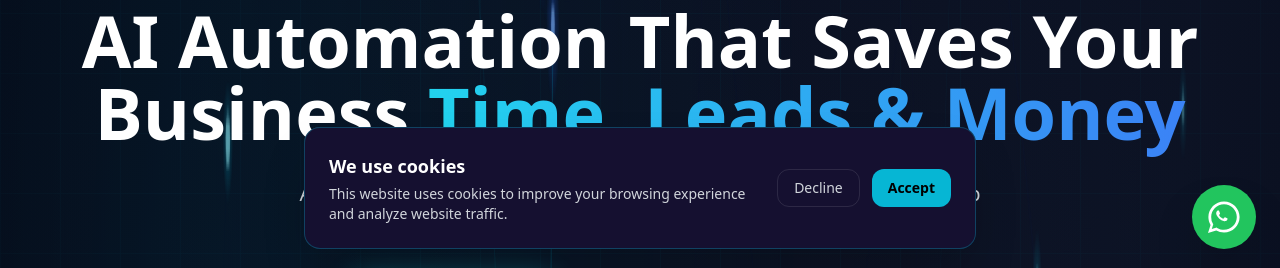
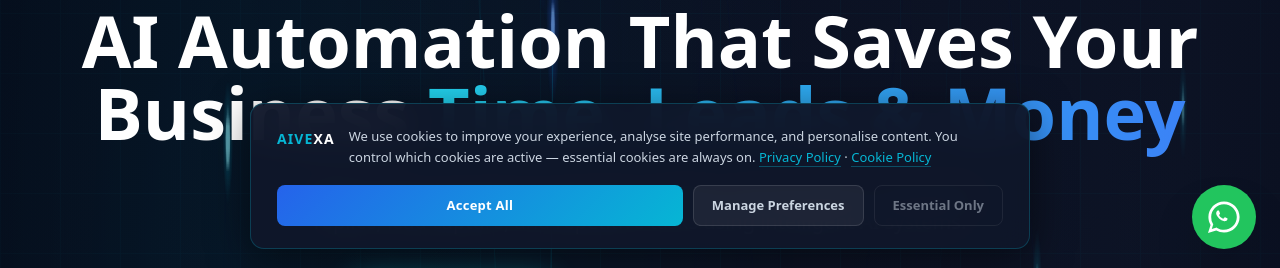
Before and after one commit to devanbarnard70-bot/aivexa-website, a React (Vite) app: page / in a window 1280 px wide. Shown: the part 527-795 px from the top of the page. Built offline with nearby package versions, Linux system fonts and the light colour scheme.

Commit message:
updated cookie consent

```diff
--- a/src/App.jsx
+++ b/src/App.jsx
@@ -1,18 +1,10 @@
 import { useState, useEffect } from "react";
 import { motion, AnimatePresence } from "framer-motion";
 import HeroBackground from "./HeroBackground";
-
+import CookieConsent from "./CookieConsent";
 export default function App() {
   const [selectedImage, setSelectedImage] = useState("");
-  const [showCookieBanner, setShowCookieBanner] = useState(false);
-  const [menuOpen, setMenuOpen] = useState(false); // ✅ MOBILE MENU STATE
-
-  useEffect(() => {
-    const cookieConsent = localStorage.getItem("cookie_consent");
-    if (!cookieConsent) {
-      setShowCookieBanner(true);
-    }
-  }, []);
+    const [menuOpen, setMenuOpen] = useState(false); // ✅ MOBILE MENU STATE
 
   // ✅ CLOSE MENU ON RESIZE TO DESKTOP
   useEffect(() => {
@@ -627,22 +619,8 @@ export default function App() {
           <img src={selectedImage} alt="Expanded Demo" className="max-w-full max-h-full rounded-2xl" />
         </div>
       )}
+<CookieConsent />
+          </div>
 
-      {/* ── COOKIE CONSENT ── */}
-      {showCookieBanner && (
-        <div className="fixed bottom-4 md:bottom-6 left-1/2 transform -translate-x-1/2 z-50 w-[95%] max-w-2xl bg-[#151030] border border-cyan-500/30 shadow-2xl rounded-2xl p-4 md:p-6 backdrop-blur-lg">
-          <div className="flex flex-col md:flex-row items-start md:items-center justify-between gap-3 md:gap-4">
-            <div>
-              <h3 className="text-white text-base md:text-lg font-semibold">We use cookies</h3>
-              <p className="text-gray-300 text-xs md:text-sm mt-1">This website uses cookies to improve your browsing experience and analyze website traffic.</p>
-            </div>
-            <div className="flex gap-2 md:gap-3 w-full md:w-auto">
-              <button onClick={declineCookies} className="flex-1 md:flex-none px-3 md:px-4 py-2 rounded-xl border border-white/10 text-gray-300 hover:bg-white/10 transition text-sm">Decline</button>
-              <button onClick={acceptCookies} className="flex-1 md:flex-none px-3 md:px-4 py-2 rounded-xl bg-cyan-500 hover:bg-cyan-400 text-black font-semibold transition text-sm">Accept</button>
-            </div>
-          </div>
-        </div>
-      )}
-    </div>
   );
 }
--- /dev/null
+++ b/src/CookieConsent.jsx
@@ -0,0 +1,272 @@
+import { useState, useEffect } from "react";
+
+const STORAGE_KEY = "aivexa_consent_v1";
+
+const styles = {
+  overlay: {
+    position: "fixed",
+    bottom: "24px",
+    left: "50%",
+    transform: "translateX(-50%)",
+    width: "min(780px, calc(100vw - 32px))",
+    background: "rgba(15,23,42,0.95)",
+    border: "1px solid rgba(6,182,212,0.25)",
+    borderRadius: "14px",
+    boxShadow: "0 8px 40px rgba(0,0,0,0.5)",
+    backdropFilter: "blur(18px)",
+    WebkitBackdropFilter: "blur(18px)",
+    padding: "22px 26px",
+    zIndex: 99999,
+    animation: "aivexaSlideUp 0.4s cubic-bezier(0.16,1,0.3,1) forwards",
+  },
+  topRow: {
+    display: "flex",
+    alignItems: "flex-start",
+    gap: "14px",
+    marginBottom: "16px",
+  },
+  logo: {
+    fontSize: "14px",
+    fontWeight: 800,
+    letterSpacing: "0.08em",
+    color: "#06B6D4",
+    whiteSpace: "nowrap",
+    paddingTop: "2px",
+    flexShrink: 0,
+  },
+  logoWhite: { color: "#FFFFFF" },
+  text: {
+    fontSize: "13px",
+    lineHeight: "1.65",
+    color: "#CBD5E1",
+  },
+  link: {
+    color: "#06B6D4",
+    textDecoration: "none",
+    borderBottom: "1px solid rgba(6,182,212,0.35)",
+  },
+  toggleGrid: {
+    display: "grid",
+    gridTemplateColumns: "repeat(auto-fit, minmax(155px, 1fr))",
+    gap: "10px",
+    marginBottom: "18px",
+    marginTop: "14px",
+  },
+  toggleItem: {
+    background: "rgba(255,255,255,0.04)",
+    border: "1px solid rgba(255,255,255,0.08)",
+    borderRadius: "10px",
+    padding: "11px 13px",
+    display: "flex",
+    alignItems: "center",
+    justifyContent: "space-between",
+    gap: "10px",
+  },
+  toggleLabel: { display: "flex", flexDirection: "column", gap: "2px" },
+  toggleTitle: { fontSize: "12.5px", fontWeight: 600, color: "#FFFFFF" },
+  toggleSub: { fontSize: "11px", color: "#94A3B8" },
+  actions: { display: "flex", gap: "10px", flexWrap: "wrap" },
+  btnAccept: {
+    flex: 1,
+    padding: "10px 20px",
+    borderRadius: "8px",
+    fontSize: "13px",
+    fontWeight: 600,
+    cursor: "pointer",
+    border: "none",
+    background: "linear-gradient(135deg, #2563EB, #06B6D4)",
+    color: "#FFFFFF",
+    letterSpacing: "0.02em",
+    transition: "opacity 0.2s",
+  },
+  btnManage: {
+    padding: "10px 18px",
+    borderRadius: "8px",
+    fontSize: "13px",
+    fontWeight: 600,
+    cursor: "pointer",
+    background: "rgba(255,255,255,0.06)",
+    color: "#CBD5E1",
+    border: "1px solid rgba(255,255,255,0.12)",
+    transition: "background 0.2s",
+    whiteSpace: "nowrap",
+  },
+  btnEssential: {
+    padding: "10px 18px",
+    borderRadius: "8px",
+    fontSize: "13px",
+    fontWeight: 600,
+    cursor: "pointer",
+    background: "transparent",
+    color: "rgba(203,213,225,0.5)",
+    border: "1px solid rgba(255,255,255,0.07)",
+    whiteSpace: "nowrap",
+  },
+  divider: {
+    borderTop: "1px solid rgba(255,255,255,0.07)",
+    marginTop: "16px",
+    paddingTop: "14px",
+  },
+  prefNote: {
+    fontSize: "11.5px",
+    color: "#94A3B8",
+    marginBottom: "4px",
+  },
+  toast: {
+    position: "fixed",
+    bottom: "28px",
+    right: "28px",
+    background: "#0F172A",
+    border: "1px solid #06B6D4",
+    color: "#FFFFFF",
+    padding: "11px 18px",
+    borderRadius: "10px",
+    fontSize: "13px",
+    fontWeight: 500,
+    zIndex: 99999,
+    pointerEvents: "none",
+  },
+};
+
+// Inline keyframe injection
+const injectKeyframes = () => {
+  if (document.getElementById("aivexa-consent-kf")) return;
+  const style = document.createElement("style");
+  style.id = "aivexa-consent-kf";
+  style.textContent = `
+    @keyframes aivexaSlideUp {
+      from { opacity:0; transform: translateX(-50%) translateY(28px); }
+      to   { opacity:1; transform: translateX(-50%) translateY(0); }
+    }
+  `;
+  document.head.appendChild(style);
+};
+
+export default function CookieConsent() {
+  const [visible, setVisible]       = useState(false);
+  const [expanded, setExpanded]     = useState(false);
+  const [toast, setToast]           = useState(false);
+  const [analytics, setAnalytics]   = useState(true);
+  const [functional, setFunctional] = useState(true);
+  const [marketing, setMarketing]   = useState(false);
+
+  useEffect(() => {
+    injectKeyframes();
+    const stored = localStorage.getItem(STORAGE_KEY);
+    if (!stored) {
+      setTimeout(() => setVisible(true), 600);
+    }
+  }, []);
+
+  const savePrefs = (prefs) => {
+    localStorage.setItem(STORAGE_KEY, JSON.stringify({ ...prefs, timestamp: new Date().toISOString() }));
+    setVisible(false);
+    setToast(true);
+    setTimeout(() => setToast(false), 2800);
+  };
+
+  const handleAcceptAll = () => {
+    setAnalytics(true); setFunctional(true); setMarketing(true);
+    savePrefs({ essential: true, analytics: true, functional: true, marketing: true });
+  };
+
+  const handleEssentialOnly = () => {
+    setAnalytics(false); setFunctional(false); setMarketing(false);
+    savePrefs({ essential: true, analytics: false, functional: false, marketing: false });
+  };
+
+  const handleSavePrefs = () => {
+    if (expanded) {
+      savePrefs({ essential: true, analytics, functional, marketing });
+    } else {
+      setExpanded(true);
+    }
+  };
+
+  const Toggle = ({ id, label, sub, checked, onChange, disabled }) => (
+    <div style={styles.toggleItem}>
+      <div style={styles.toggleLabel}>
+        <span style={styles.toggleTitle}>{label}</span>
+        <span style={styles.toggleSub}>{sub}</span>
+      </div>
+      <label style={{ position:"relative", width:"40px", height:"22px", flexShrink:0, cursor: disabled ? "not-allowed" : "pointer" }}>
+        <input
+          type="checkbox"
+          checked={checked}
+          onChange={onChange}
+          disabled={disabled}
+          style={{ opacity:0, width:0, height:0 }}
+        />
+        <span style={{
+          position:"absolute", inset:0,
+          background: checked ? "#06B6D4" : "rgba(255,255,255,0.12)",
+          borderRadius:"99px",
+          transition:"background 0.25s",
+          opacity: disabled ? 0.5 : 1,
+        }}>
+          <span style={{
+            position:"absolute",
+            width:"16px", height:"16px",
+            top:"3px", left: checked ? "21px" : "3px",
+            background:"#FFFFFF",
+            borderRadius:"50%",
+            transition:"left 0.25s",
+          }} />
+        </span>
+      </label>
+    </div>
+  );
+
+  if (!visible && !toast) return null;
+
+  return (
+    <>
+      {visible && (
+        <div style={styles.overlay} role="dialog" aria-modal="true" aria-label="Cookie preferences">
+
+          {/* Top row */}
+          <div style={styles.topRow}>
+            <div style={styles.logo}>
+              AIVE<span style={styles.logoWhite}>XA</span>
+            </div>
+            <p style={styles.text}>
+              We use cookies to improve your experience, analyse site performance, and personalise
+              content. You control which cookies are active — essential cookies are always on.{" "}
+              <a href="/privacy-policy" style={styles.link}>Privacy Policy</a>
+              {" "}·{" "}
+              <a href="/cookie-policy" style={styles.link}>Cookie Policy</a>
+            </p>
+          </div>
+
+          {/* Expandable preferences */}
+          {expanded && (
+            <div style={styles.divider}>
+              <p style={styles.prefNote}>Toggle categories on or off. Preferences are saved in your browser.</p>
+              <div style={styles.toggleGrid}>
+                <Toggle label="Essential"  sub="Always active"    checked={true}      onChange={() => {}} disabled={true} />
+                <Toggle label="Analytics"  sub="Site performance" checked={analytics}  onChange={e => setAnalytics(e.target.checked)} />
+                <Toggle label="Functional" sub="Chat & forms"     checked={functional} onChange={e => setFunctional(e.target.checked)} />
+                <Toggle label="Marketing"  sub="Personalised ads" checked={marketing}  onChange={e => setMarketing(e.target.checked)} />
+              </div>
+            </div>
+          )}
+
+          {/* Buttons */}
+          <div style={styles.actions}>
+            <button style={styles.btnAccept}    onClick={handleAcceptAll}>Accept All</button>
+            <button style={styles.btnManage}    onClick={handleSavePrefs}>
+              {expanded ? "Save Preferences" : "Manage Preferences"}
+            </button>
+            <button style={styles.btnEssential} onClick={handleEssentialOnly}>Essential Only</button>
+          </div>
+
+        </div>
+      )}
+
+      {/* Toast */}
+      {toast && (
+        <div style={styles.toast}>✓ Preferences saved</div>
+      )}
+    </>
+  );
+}
```
